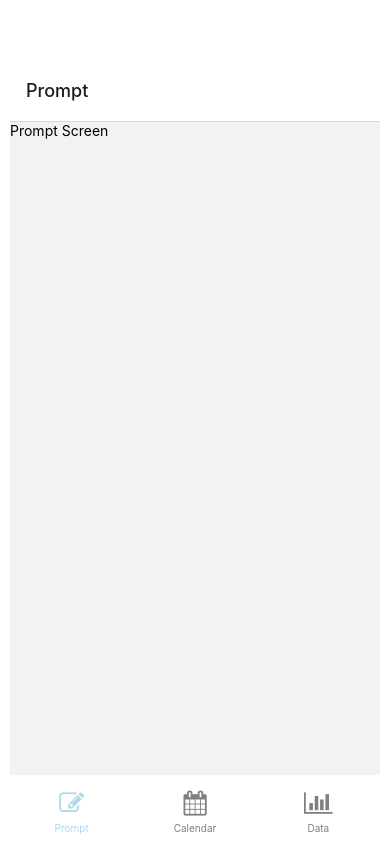
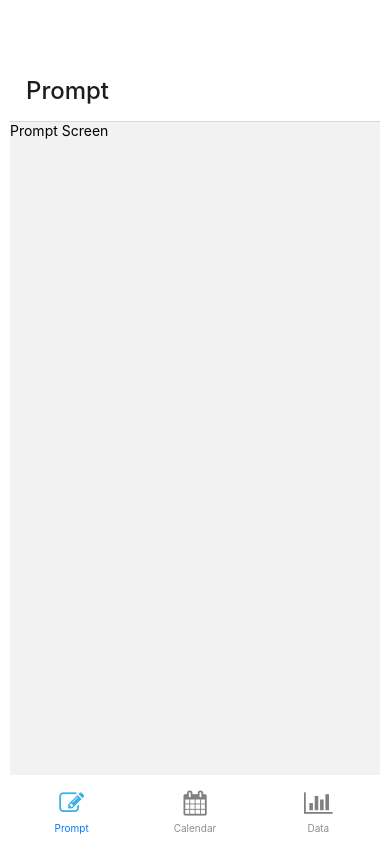
Before and after one commit to kakazzang/SI379_Final, a React Native app in the folder daily_reflection_app/: screen / in a window 390 px wide. Built offline with nearby package versions, Linux system fonts and the light colour scheme.

Commit message:
improve UI

```diff
--- a/daily_reflection_app/App.js
+++ b/daily_reflection_app/App.js
@@ -2,7 +2,7 @@ import React, { useState } from 'react';
 import { View, Text, StyleSheet, StatusBar } from 'react-native';
 import { Calendar } from 'react-native-calendars';
 import AppNavigation from './navigation';
-import CalendarScreen from './calendar'
+import CalendarScreen from './calendar';
 
 const App = () => {
   return (
--- a/daily_reflection_app/calendar.js
+++ b/daily_reflection_app/calendar.js
@@ -7,7 +7,7 @@ const CalendarScreen = () => {
 
   // Sample data for notes
   const notes = {
-    '2023-11-30': 'Meeting with team at 10 AM. Discuss project roadmap.',
+    '2023-11-30': 'Meeting with team at 10 AM.',
     // Add more notes here if needed
   };
 
@@ -30,7 +30,7 @@ const CalendarScreen = () => {
       markedDates[selectedDate] = {
         ...markedDates[selectedDate],
         selected: true,
-        selectedColor: 'lightblue' // You can change the color as needed
+        selectedColor: '#3BB0E5' // You can change the color as needed
       };
     }
 
@@ -38,7 +38,7 @@ const CalendarScreen = () => {
   };
 
   return (
-    <View>
+    <View style={styles.container}>
       <Calendar
         onDayPress={onDayPress}
         markedDates={getMarkedDates()}
@@ -53,13 +53,23 @@ const CalendarScreen = () => {
 };
 const styles = StyleSheet.create({
     noteView: {
-      marginTop: 20,
-      padding: 10,
-      backgroundColor: '#f0f0f0',
+      marginTop: 16,
+      padding: 12,
+      backgroundColor: 'white',
       borderRadius: 5,
+      borderColor:'#F9F8F8',
+      borderWidth: 1,
+      shadowColor: '#F9F8F8',
+      shadowOffset: { width: 2, height: 1 },
+      shadowOpacity: 0.8,
+      shadowRadius: 2,
     },
     noteText: {
-      fontSize: 16,
+      fontSize: 14,
+    },
+    container:{
+      flex: 1,
+      backgroundColor:"white",
     }
   });
 
--- a/daily_reflection_app/navigation.js
+++ b/daily_reflection_app/navigation.js
@@ -25,24 +25,30 @@ const AppNavigation = () => {
               iconName = 'bar-chart';
             }
 
+            // Set color based on whether the tab is focused
+            const tabColor = focused ? '#3BB0E5' : 'gray'; // Change colors as needed
+
             return (
-              <View style>
-                <Icon name={iconName} size={size} color={color} />
+              <View>
+                <Icon name={iconName} size={size} color={tabColor} />
               </View>
             );
           },
           tabBarStyle: {
-            // Add custom styles here
             borderTopWidth: 0,
             marginTop: 10,
-            borderRadius: 10, // Optional: if you want rounded corners
-            // Other styling properties can be added here
+            borderRadius: 10,
+            // Other styling properties...
           },
+          headerTitleAlign: 'left',
+          headerTitleStyle: {
+          fontSize: 24,
+          backgroundColor: "white",
+          },
+          iconName:{
+            color:"#3BB0E5"
+          }
         })}
-        tabBarOptions={{
-          activeTintColor: 'lightblue',
-          inactiveTintColor: 'gray',
-        }}
       >
         <Tab.Screen name="Prompt" component={PromptScreen} />
         <Tab.Screen name="Calendar" component={CalendarScreen} />
```
